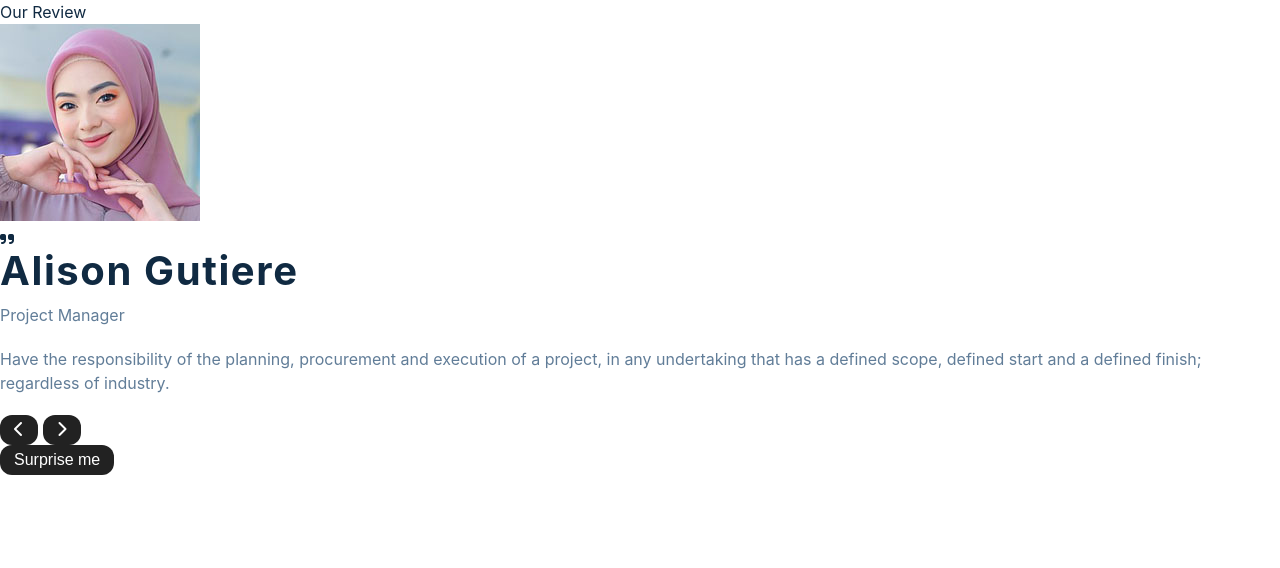
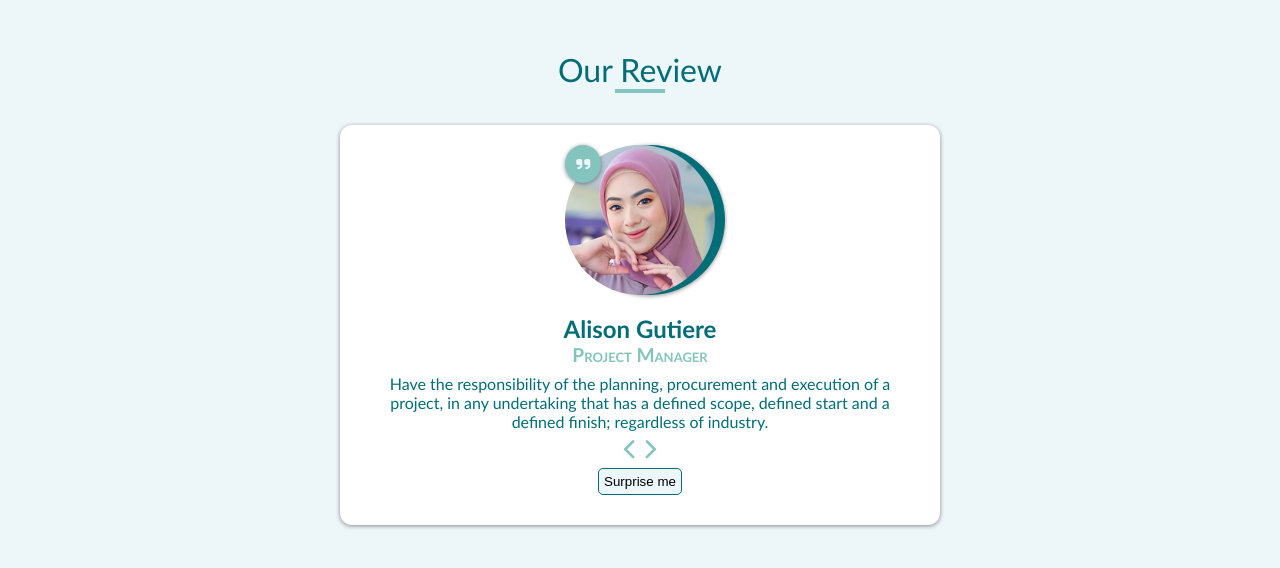
Before and after one commit to RizaHariati/javascript, a plain HTML site: page 05-Reviews/index.html in a window 1280 px wide. Drawn offline with Linux system fonts and the light colour scheme; files that its build step writes are made by us from their sources.

Commit message:
Review exercise from Coding Addict

```diff
--- a/05-Reviews/index.css
+++ b/05-Reviews/index.css
@@ -1,18 +1,195 @@
 :root {
-  --primary-color: #1282a2;
-  --primary-dark: #001f54;
-  --primary-light: #fefcfb;
+  --accent: #83c5be;
+  --primary-dark: #006d77;
+  --primary-light: #edf6f9;
   --secondary-light: white;
-  --accent: #bc6c25;
+  --box-shadow: 0 1px 4px 0 rgba(0, 0, 0, 0.445);
   --primary-font: "Gill Sans", "Gill Sans MT", Calibri, "Trebuchet MS",
     sans-serif;
+  --transition: all 0.4s ease-in;
 }
 
-* {
+*,
+::before {
   margin: 0;
   padding: 0;
   -webkit-box-sizing: border-box;
-  box-sizing: border-box;
+          box-sizing: border-box;
+}
+
+body {
   font-family: var(--primary-font);
-  color: var(--primary-medium);
+  color: var(--primary-dark);
+  width: 100%;
+  height: 100vh;
+  background-color: var(--primary-light);
 }
+
+.container {
+  width: 90%;
+  max-width: 600px;
+  margin: auto;
+  text-align: center;
+}
+
+.review {
+  display: inline-block;
+  margin-top: 50px;
+  font-size: 2rem;
+}
+
+.review .line {
+  width: 30%;
+  height: 4px;
+  background-color: var(--accent);
+  margin: auto;
+}
+
+.main {
+  background-color: white;
+  width: 100%;
+  height: 400px;
+  position: relative;
+  display: -webkit-box;
+  display: -ms-flexbox;
+  display: flex;
+  -webkit-box-orient: vertical;
+  -webkit-box-direction: normal;
+      -ms-flex-direction: column;
+          flex-direction: column;
+  -webkit-box-pack: end;
+      -ms-flex-pack: end;
+          justify-content: flex-end;
+  -webkit-box-align: center;
+      -ms-flex-align: center;
+          align-items: center;
+  padding: 5% 0;
+  margin: 2rem auto;
+  -webkit-box-shadow: var(--box-shadow);
+          box-shadow: var(--box-shadow);
+  border-radius: 0.75rem;
+  overflow: hidden;
+}
+
+.people {
+  width: 100%;
+}
+
+.person {
+  position: absolute;
+  top: 20px;
+  width: 100%;
+  -webkit-transition: var(--transition);
+  transition: var(--transition);
+}
+
+.person.active {
+  opacity: 1;
+  left: 0;
+}
+
+.person.before {
+  opacity: 0;
+  left: -100%;
+}
+
+.person.after {
+  opacity: 0;
+  left: 100%;
+}
+
+.image-container {
+  display: inline-block;
+  margin: auto;
+  position: relative;
+  z-index: 1;
+}
+
+.image::before {
+  position: absolute;
+  content: "";
+  width: 150px;
+  height: 150px;
+  border-radius: 50%;
+  background-color: var(--primary-dark);
+  z-index: -1;
+  left: 10px;
+  -webkit-box-shadow: var(--box-shadow);
+          box-shadow: var(--box-shadow);
+}
+
+.image {
+  display: inline-block;
+  margin: auto;
+  position: relative;
+}
+
+.image img {
+  width: 150px;
+  height: 150px;
+  border-radius: 50%;
+  z-index: 0;
+}
+
+.image-container i {
+  position: absolute;
+  top: 0;
+  left: 0;
+  color: var(--primary-light);
+  background-color: var(--accent);
+  padding: 0.7rem;
+  border-radius: 50%;
+  -webkit-box-shadow: var(--box-shadow);
+          box-shadow: var(--box-shadow);
+}
+
+.name {
+  margin-top: 1rem;
+}
+
+.title {
+  font-size: 1.2rem;
+  color: var(--accent);
+  font-variant: small-caps;
+  font-weight: 600;
+  margin-bottom: 0.5rem;
+}
+
+.text {
+  width: 90%;
+  margin: auto;
+}
+
+.buttons {
+  font-size: 1.5rem;
+}
+
+.arrow {
+  border: transparent;
+  background-color: transparent;
+}
+
+.arrow i {
+  font-size: 1.3rem;
+  color: var(--accent);
+  -webkit-transition: var(--transition);
+  transition: var(--transition);
+}
+
+.arrow i:hover {
+  color: var(--primary-dark);
+}
+
+.surprise {
+  border: 1px solid var(--primary-dark);
+  background-color: var(--primary-light);
+  padding: 5px;
+  border-radius: 5px;
+  -webkit-transition: var(--transition);
+  transition: var(--transition);
+}
+
+.surprise:hover {
+  background-color: var(--accent);
+}
+/*# sourceMappingURL=styles.css.map */
--- a/05-Reviews/index.html
+++ b/05-Reviews/index.html
@@ -8,7 +8,7 @@
       src="https://kit.fontawesome.com/413bf5df11.js"
       crossorigin="anonymous"
     ></script>
-    <link rel="stylesheet" href="./styles/styles.css" />
+    <link rel="stylesheet" href="./index.css" />
     <title>Reviews</title>
   </head>
   <body>
```
